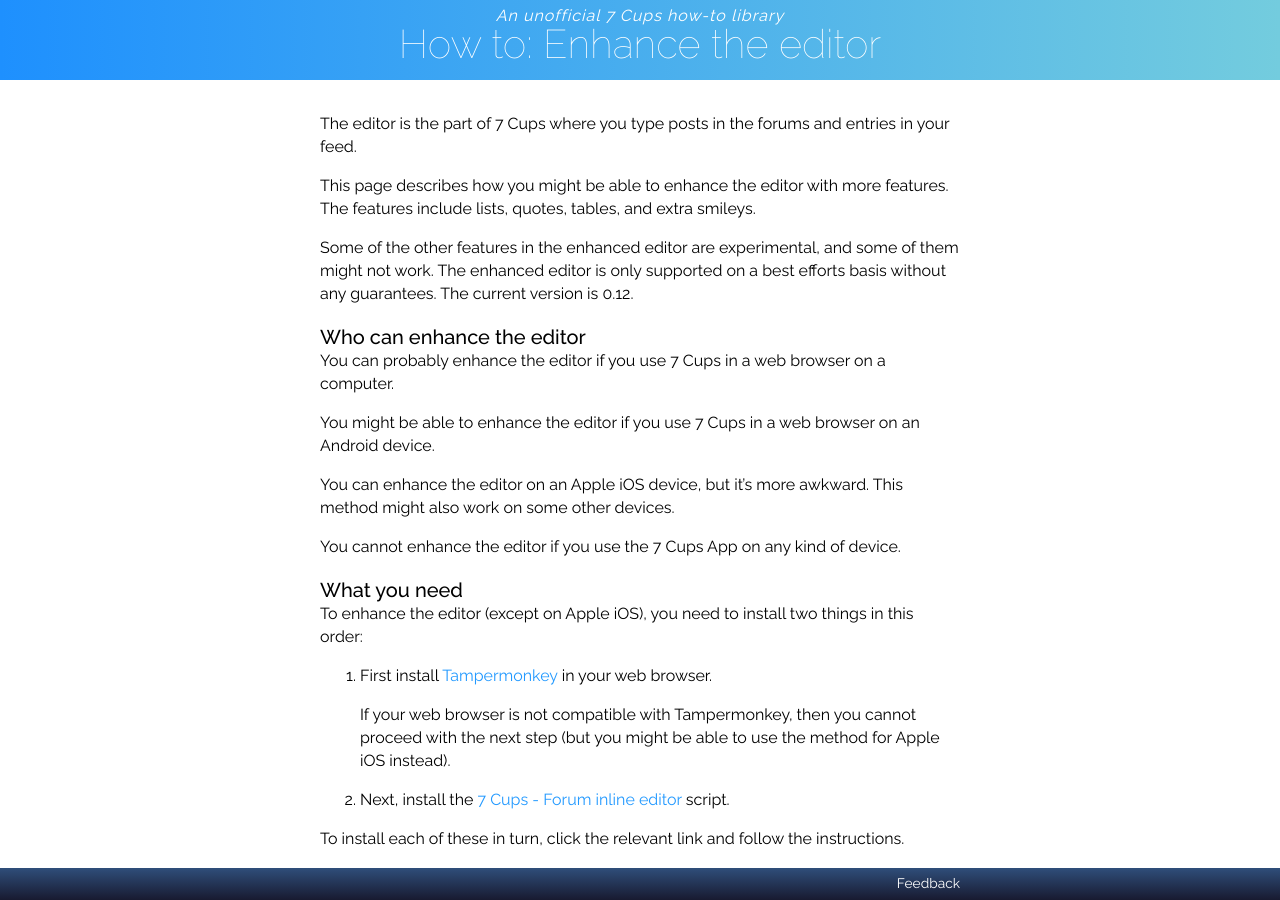
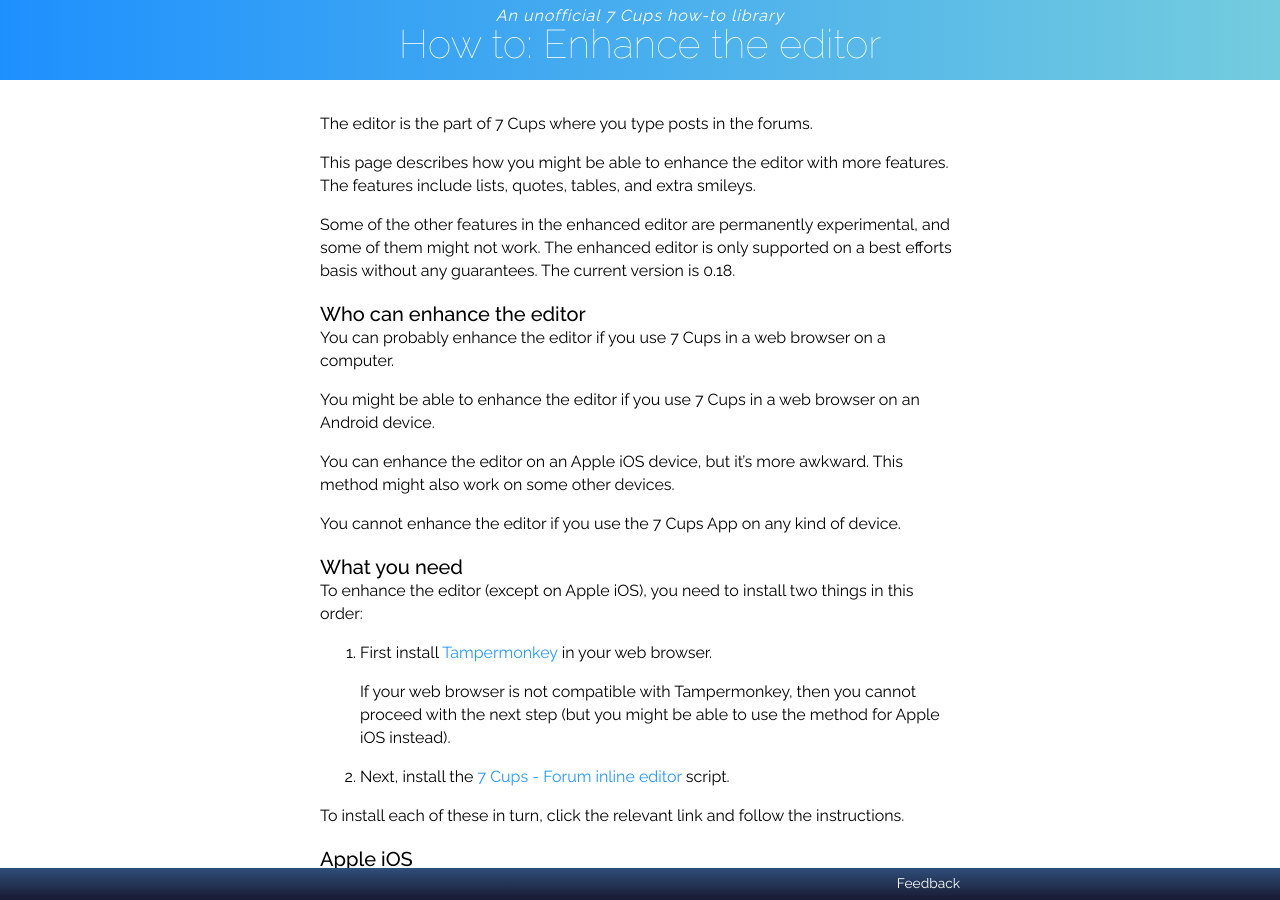
Before and after one commit to RarelyCharlie/rarelycharlie.github.io, a Jekyll site: the page built from _howto/editor.md, in a window 1280 px wide and 900 px high. Built offline with Jekyll 4.4.1, drawn with Linux system fonts in a browser that asks for light colours; emoji names are drawn with the system emoji font; some of the changed text lies outside the part shown.

Commit message:
0.18, and remove feed

```diff
--- a/_howto/editor.md
+++ b/_howto/editor.md
@@ -28,11 +28,11 @@ feedback: "https://www.7cups.com/@RarelyCharlie"
 img[src*=twemoji] {width: 24px; height: 24px;}
 .twemoji em {font-style: normal; color: #d8f;}
 </style>
-The editor is the part of 7 Cups where you type posts in the forums and entries in your feed.
+The editor is the part of 7 Cups where you type posts in the forums.
 
 This page describes how you might be able to enhance the editor with more features. The features include lists, quotes, tables, and extra smileys.
 
-Some of the other features in the enhanced editor are experimental, and some of them might not work. The enhanced editor is only supported on a best efforts basis without any guarantees. The current version is 0.12.
+Some of the other features in the enhanced editor are permanently experimental, and some of them might not work. The enhanced editor is only supported on a best efforts basis without any guarantees. The current version is 0.18.
 
 ### Who can enhance the editor
 
@@ -89,8 +89,6 @@ You do not need to load the enhanced editor in every page, of course. Only load
 ### Using the enhancement
 
 The enhanced editor replaces the normal editor in the forums in new threads, replies to threads, replies to posts, and when editing existing posts.
-
-It replaces the feed editor.
 
 It does not replace the profile (About You or "bio") editor in your My Settings page.
 
@@ -226,10 +224,9 @@ A captured style only applies to a particular username on a particular device. I
 Note that some styles are not easy for other people to read, especially if they use 7 Cups on a different kind of device or if their eyesight is different from yours. For example, a pale color on a white background might be unreadable.
 
 ### Known issues
-Known issues in version 0.12:
+Known issues in version 0.18:
 
-- When replying, the person you are replying to is tagged at the bottom of your reply. It should instead be at the top.
-- There has been little testing in feed posts, and various things might still not work. Testing is ongoing.
+- Some URLs are not made into links correctly. Please provide feedback if you find an example of this.
 
 ### Removing the enhancement
 If you want to remove the enhancement, you can temporarily disable the script or you can delete it. You can also disable or delete Tampermonkey.
```
